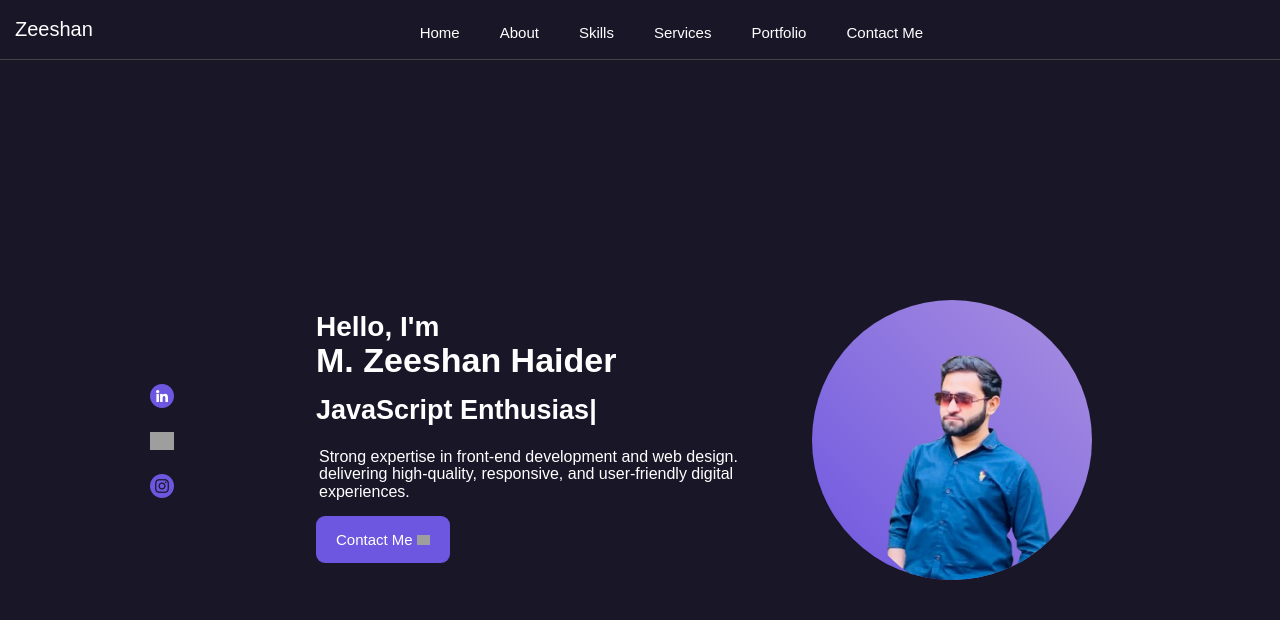
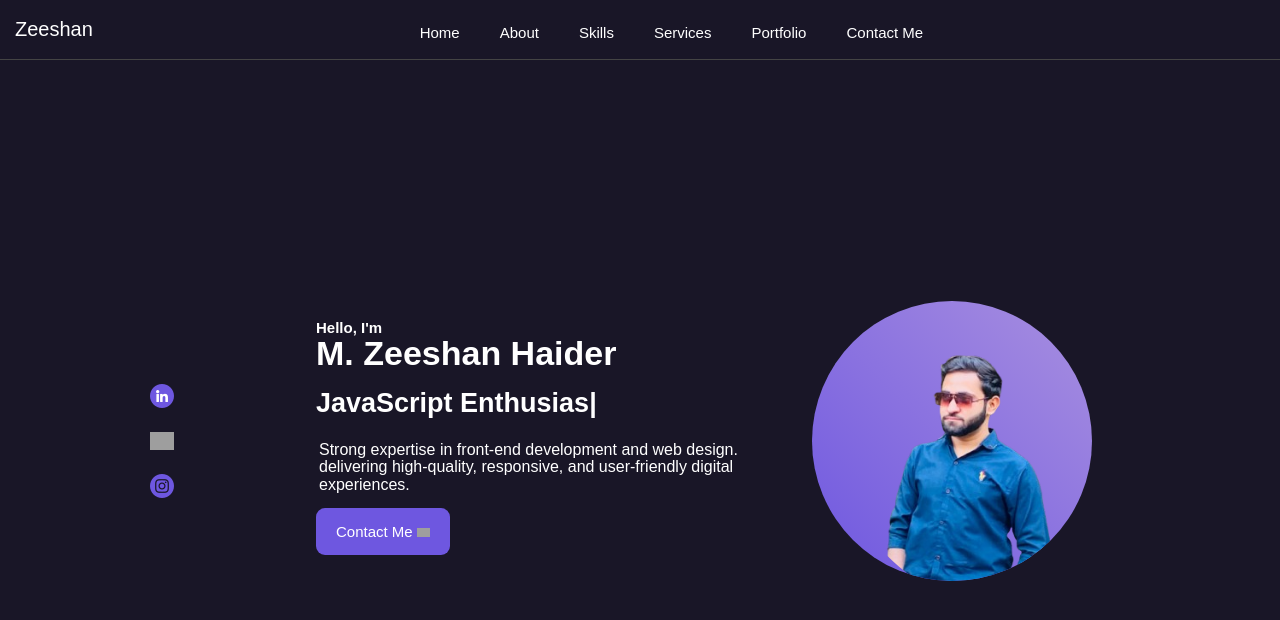
Before and after one commit to zh012948/frontend-portfolio, a React (Vite) app: page / in a window 1280 px wide. Shown: the top 620 px of the page. Built offline with nearby package versions, Linux system fonts and the light colour scheme; grey boxes are pictures that could not be loaded; some icons are missing.

Commit message:
Frontend Engineer

```diff
--- a/src/App.css
+++ /dev/null
@@ -1,3 +0,0 @@
-body {
-    background-color: #191627;
-}
--- a/src/components/Navbar.jsx
+++ b/src/components/Navbar.jsx
@@ -46,6 +46,7 @@ export default function Navbar() {
                     transition: 'background-color 0.3s ease',
                 }}
             >
+
                 <ul>
                     {navItems.map(({ icon, label }, index) => (
                         <li key={index}>
--- a/src/styles/HeroSection.css
+++ b/src/styles/HeroSection.css
@@ -50,7 +50,7 @@
 
 
 .hello-text {
-    font-size: 28px;
+    font-size: 15px;
     font-weight: 600;
 }
 
--- a/src/styles/Navbar.css
+++ b/src/styles/Navbar.css
@@ -130,6 +130,7 @@ body {
 }
 
 
+
 /* Laptop and Desktop*/
 
 @media screen and (min-width: 1024px) {
```
